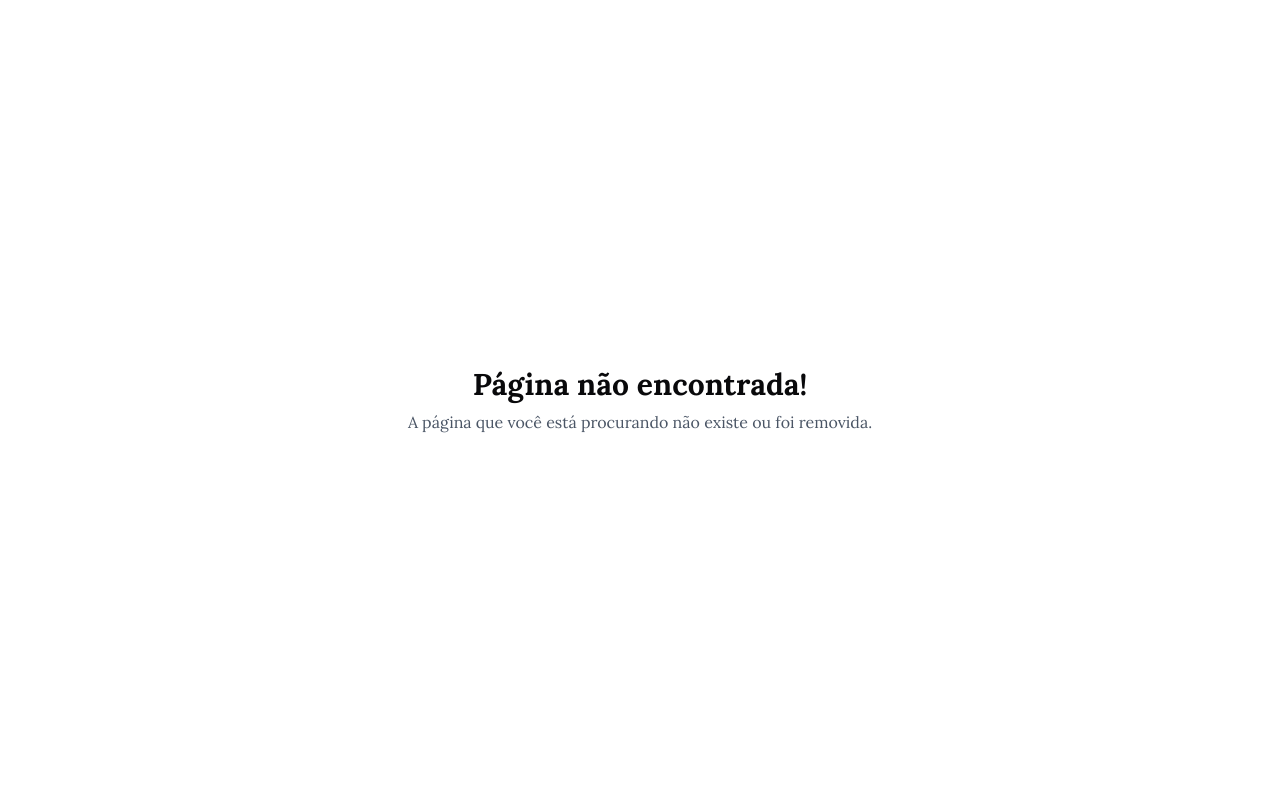
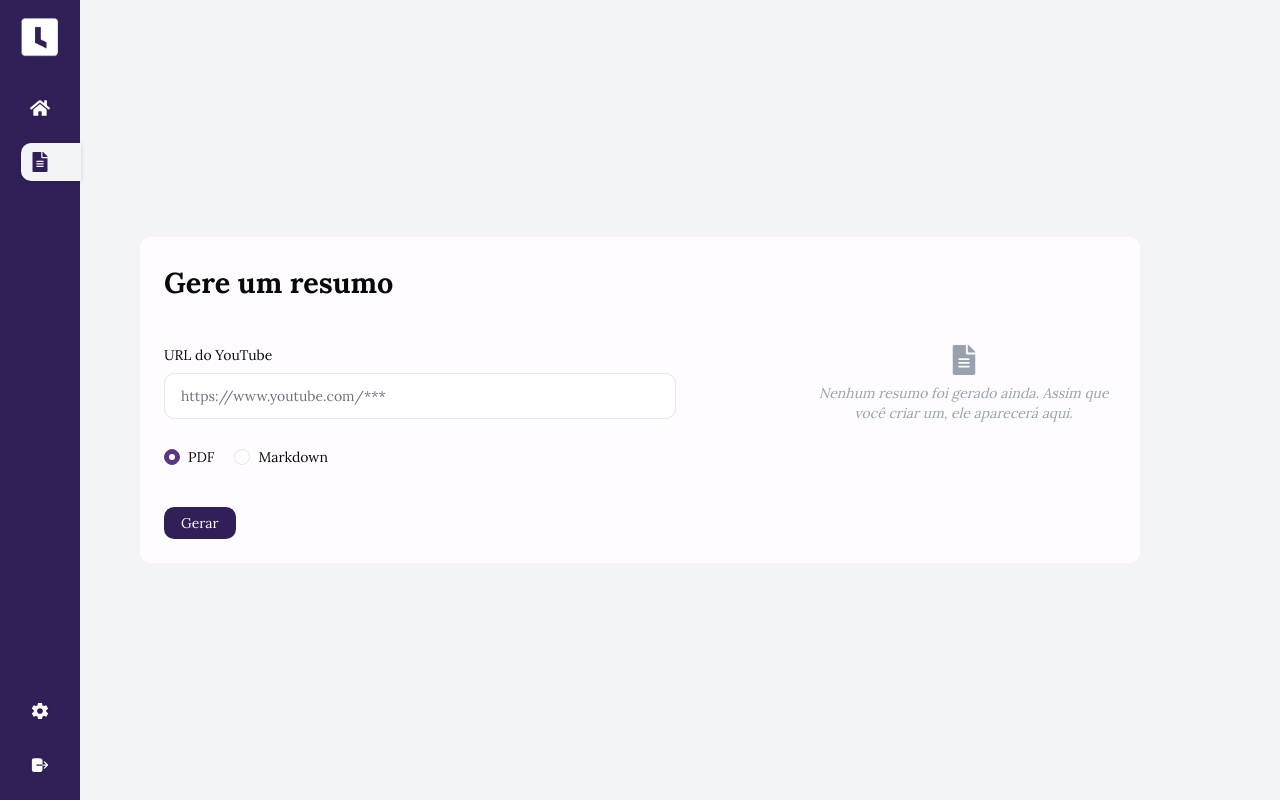
Before and after one commit to Francine02/Lectify, a Next.js app: page /gerar-resumo in a window 1280 px wide. Before the commit this address had no page. Shown: the top 800 px of the page. Built offline with nearby package versions, Linux system fonts and the light colour scheme; no server answers.

Commit message:
feat: add summary generation form and page

```diff
--- /dev/null
+++ b/src/app/(private)/gerar-resumo/form.tsx
@@ -0,0 +1,86 @@
+'use client';
+
+import { Button } from '@/components/Button';
+import { Input } from '@/components/Input';
+import { Radio } from '@/components/Radio';
+import { SummaryGenerated } from '@/components/SummaryGenerated';
+import { SUMMARY_OUTPUT_FORMATS } from '@/constants/form/summary-output-formats';
+import { generateSummary } from '@/service/summary/generate-summary';
+import { cn } from '@/utils/cn';
+import { zodResolver } from '@hookform/resolvers/zod';
+import { SubmitHandler, useForm } from 'react-hook-form';
+import { toast } from 'react-toastify';
+import { SummaryData, summarySchema } from './summary-schema';
+
+export function GenerateSummaryForm() {
+  const {
+    register,
+    setValue,
+    watch,
+    handleSubmit,
+    formState: { errors, isSubmitting },
+  } = useForm<SummaryData>({
+    resolver: zodResolver(summarySchema),
+    defaultValues: {
+      output_format: SUMMARY_OUTPUT_FORMATS[0],
+    },
+  });
+  const watchFormat = watch('output_format');
+
+  const onSubmit: SubmitHandler<SummaryData> = async (data) => {
+    const result = await generateSummary(data);
+
+    if (!result.success) {
+      toast.error(result.error?.message);
+      return;
+    }
+
+    toast.success('Resumo gerado!');
+  };
+
+  const hasSummary = true;
+
+  return (
+    <form
+      onSubmit={handleSubmit(onSubmit)}
+      className="space-y-7 min-h-screen flex flex-col justify-center sm:min-h-fit"
+    >
+      <h1 className={cn('text-title font-black pb-3', hasSummary ? 'pl-10 sm:pl-0' : '')}>
+        Gere um resumo
+      </h1>
+
+      <div className="flex flex-col gap-20 lg:flex-row lg:justify-between">
+        <div className="space-y-7 w-full">
+          <Input.Root
+            {...register('youtube_url')}
+            errors={!!errors.youtube_url}
+            helperText={errors.youtube_url?.message}
+            label="URL do YouTube"
+            placeholder="https://www.youtube.com/***"
+            className="lg:max-w-lg"
+          />
+          <div className="flex gap-5 pb-3">
+            <Radio
+              {...register('output_format')}
+              checked={watchFormat === SUMMARY_OUTPUT_FORMATS[0]}
+              value={SUMMARY_OUTPUT_FORMATS[0]}
+              onChange={() => setValue('output_format', SUMMARY_OUTPUT_FORMATS[0])}
+              text="PDF"
+            />
+            <Radio
+              {...register('output_format')}
+              checked={watchFormat === SUMMARY_OUTPUT_FORMATS[1]}
+              onChange={() => setValue('output_format', SUMMARY_OUTPUT_FORMATS[1])}
+              value={SUMMARY_OUTPUT_FORMATS[1]}
+              text="Markdown"
+            />
+          </div>
+          <Button isLoading={isSubmitting} type="submit" className="sm:w-fit sm:h-8 ">
+            Gerar
+          </Button>
+        </div>
+        <SummaryGenerated />
+      </div>
+    </form>
+  );
+}
--- /dev/null
+++ b/src/app/(private)/gerar-resumo/page.tsx
@@ -0,0 +1,12 @@
+import { Metadata } from 'next';
+import { GenerateSummaryForm } from './form';
+
+export const metadata: Metadata = {
+  title: 'Gerar resumo | Lectify',
+  description: 'Gere um resumo em formato de pdf ou md a partir de uma URL de um vídeo do YouTube',
+  robots: { index: false, follow: false },
+};
+
+export default async function GenerateSummary() {
+  return <GenerateSummaryForm />;
+}
```
